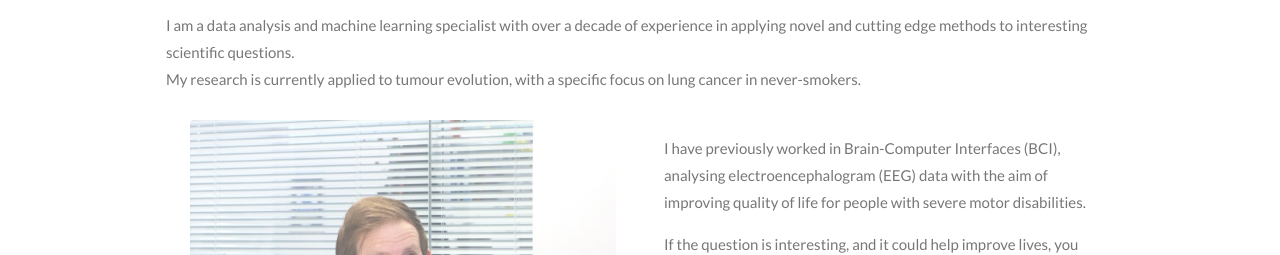
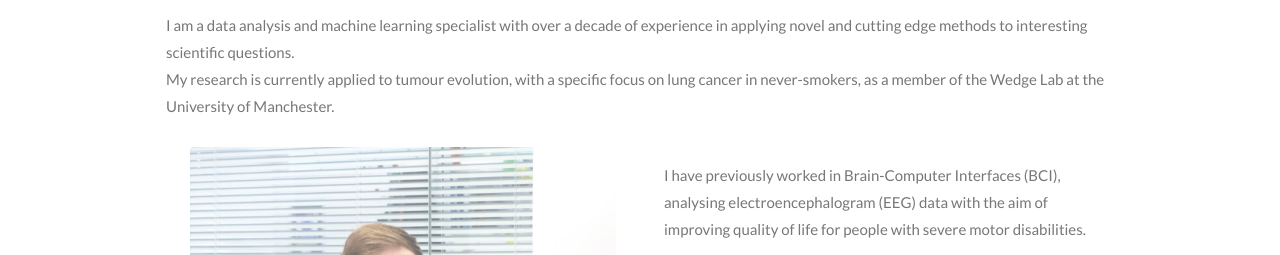
Before and after one commit to christopherwirth/christopherwirth.github.io, a plain HTML site: page index.html in a window 1280 px wide. Shown: the part 542-797 px from the top of the page. Drawn offline with nearby package versions, Linux system fonts and the light colour scheme.

Commit message:
Added Wedge lab affiliation

```diff
--- a/index.html
+++ b/index.html
@@ -101,7 +101,7 @@ body, html {
 <div class="w3-content w3-container w3-padding-64" id="research">
   <h3 class="w3-center w3-xxlarge">RESEARCH INTERESTS</h3>
   <p>I am a data analysis and machine learning specialist with over a decade of experience in applying novel and cutting edge methods to interesting scientific questions.<br>
-  My research is currently applied to tumour evolution, with a specific focus on lung cancer in never-smokers.
+  My research is currently applied to tumour evolution, with a specific focus on lung cancer in never-smokers, as a member of the Wedge Lab at the University of Manchester.
   </p>
 
   <div class="w3-row">
```
